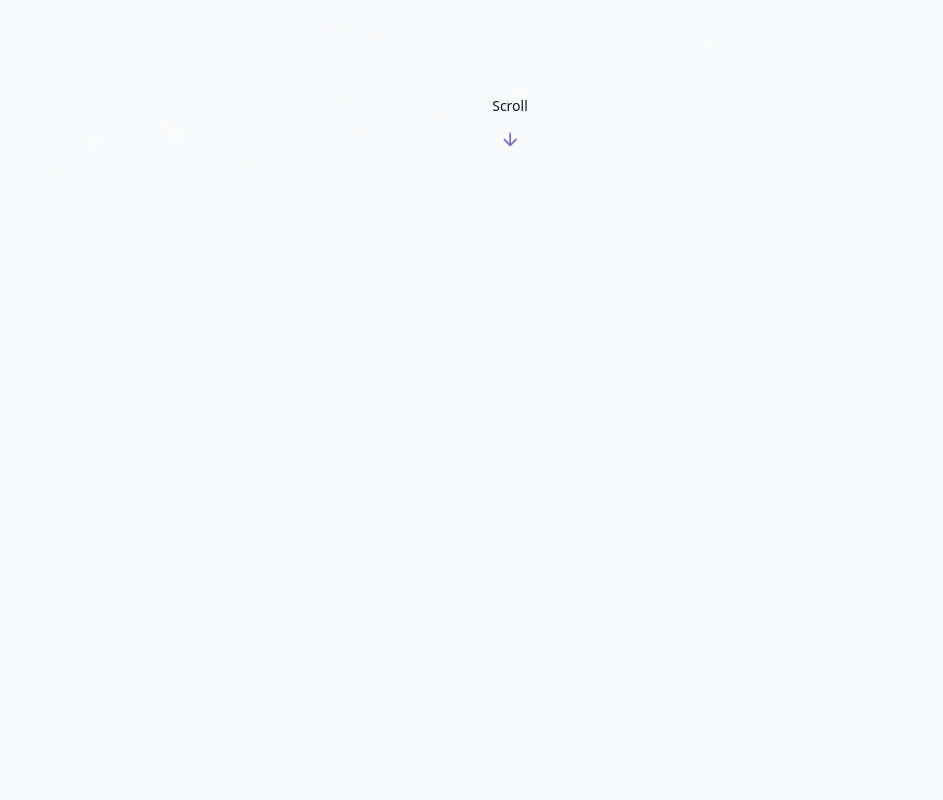
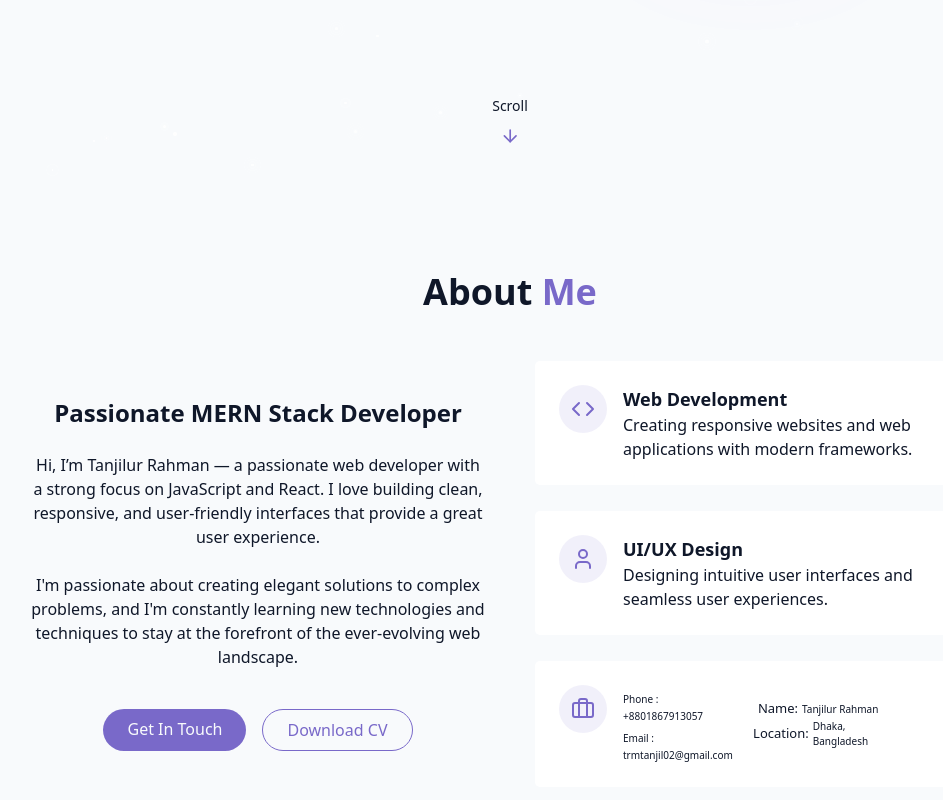
Before and after one commit to trmtanjil/my_portfolio-wevsite-, a React (Vite) app: page / in a window 1280 px wide. Shown: the part 624-1424 px from the top of the page, without its empty margins (130-1073 px from the left). Before the commit the page ends 800 px from the top, so only its background shows below. Built offline with nearby package versions, Linux system fonts and the light colour scheme.

Commit message:
about me sesction    commit

```diff
--- /dev/null
+++ b/src/Page/Components/AboutMe.jsx
@@ -0,0 +1,102 @@
+import { Briefcase, Code, User } from "lucide-react";
+
+
+function AboutMe() {
+  return (
+
+        <section id="about" className="py-24 px-4 relative">
+      {" "}
+      <div className="container mx-auto max-w-5xl">
+        <h2 className="text-3xl md:text-4xl font-bold mb-12 text-center">
+          About <span className="text-primary"> Me</span>
+        </h2>
+
+        <div className="grid grid-cols-1 md:grid-cols-2 gap-12 items-center">
+          <div className="space-y-6">
+            <h3 className="text-2xl font-semibold">
+              Passionate  MERN Stack Developer
+            </h3>
+
+            <p className="text-muted-foreground">
+             Hi, I’m Tanjilur Rahman — a passionate web developer with a strong focus on JavaScript and React. I love building clean, responsive, and user-friendly interfaces that provide a great user experience.
+            </p>
+
+            <p className="text-muted-foreground">
+              I'm passionate about creating elegant solutions to complex
+              problems, and I'm constantly learning new technologies and
+              techniques to stay at the forefront of the ever-evolving web
+              landscape.
+            </p>
+
+            <div className="flex flex-col sm:flex-row gap-4 pt-4 justify-center">
+              <a href="#contact" className="cosmic-button">
+                {" "}
+                Get In Touch
+              </a>
+
+              <a
+                href=""
+                className="px-6 py-2 rounded-full border border-primary text-primary hover:bg-primary/10 transition-colors duration-300"
+              >
+                Download CV
+              </a>
+            </div>
+          </div>
+
+          <div className="grid grid-cols-1 gap-6">
+            <div className="gradient-border p-6 card-hover">
+              <div className="flex items-start gap-4">
+                <div className="p-3 rounded-full bg-primary/10">
+                  <Code className="h-6 w-6 text-primary" />
+                </div>
+                <div className="text-left">
+                  <h4 className="font-semibold text-lg"> Web Development</h4>
+                  <p className="text-muted-foreground">
+                    Creating responsive websites and web applications with
+                    modern frameworks.
+                  </p>
+                </div>
+              </div>
+            </div>
+            <div className="gradient-border p-6 card-hover">
+              <div className="flex items-start gap-4">
+                <div className="p-3 rounded-full bg-primary/10">
+                  <User className="h-6 w-6 text-primary" />
+                </div>
+                <div className="text-left">
+                  <h4 className="font-semibold text-lg">UI/UX Design</h4>
+                  <p className="text-muted-foreground">
+                    Designing intuitive user interfaces and seamless user
+                    experiences.
+                  </p>
+                </div>
+              </div>
+            </div>
+            <div className="gradient-border p-6 card-hover">
+              <div className="flex items-start gap-4">
+                <div className="p-3 rounded-full bg-primary/10">
+                  <Briefcase className="h-6 w-6 text-primary" />
+                </div>
+
+                <div className="text-left">
+                 <div className="flex justify-between items-center">
+                    <div  className="w-[50%]">
+                        <div><span className="  text-[10px]"> Phone : </span><p className="text-[10px]">+8801867913057</p></div>
+                        <div><span className="text-[10px]">Email : </span><p className="text-[10px]">trmtanjil02@gmail.com</p></div>
+                    </div>
+                    <div  className="w-[50%] ">
+                        <div className="flex justify-center items-center gap-1"><p className=" text-[13px]  ">Name:</p><p className=" text-[10px]  " >Tanjilur Rahman</p></div>
+                        <div className="flex justify-center items-center gap-1"><span className="   text-[13px]  ">Location:</span> <p  className=" text-[10px]  "> Dhaka, Bangladesh</p></div>
+                    </div>
+                 </div>
+                </div>
+              </div>
+            </div>
+          </div>
+        </div>
+      </div>
+    </section>
+  )
+}
+
+export default AboutMe
--- a/src/Page/Home.jsx
+++ b/src/Page/Home.jsx
@@ -3,6 +3,7 @@
 import Background from './Components/Background'
 import { Navbar } from './Components/Navbar'
 import HeroSection from './Components/HeroSection'
+import AboutMe from './Components/AboutMe'
 
 function Home() {
   return (
@@ -20,7 +21,7 @@
     {/* main contect  */}
     <main>
         <HeroSection></HeroSection>
-
+        <AboutMe></AboutMe>
 
     </main>
 
```
